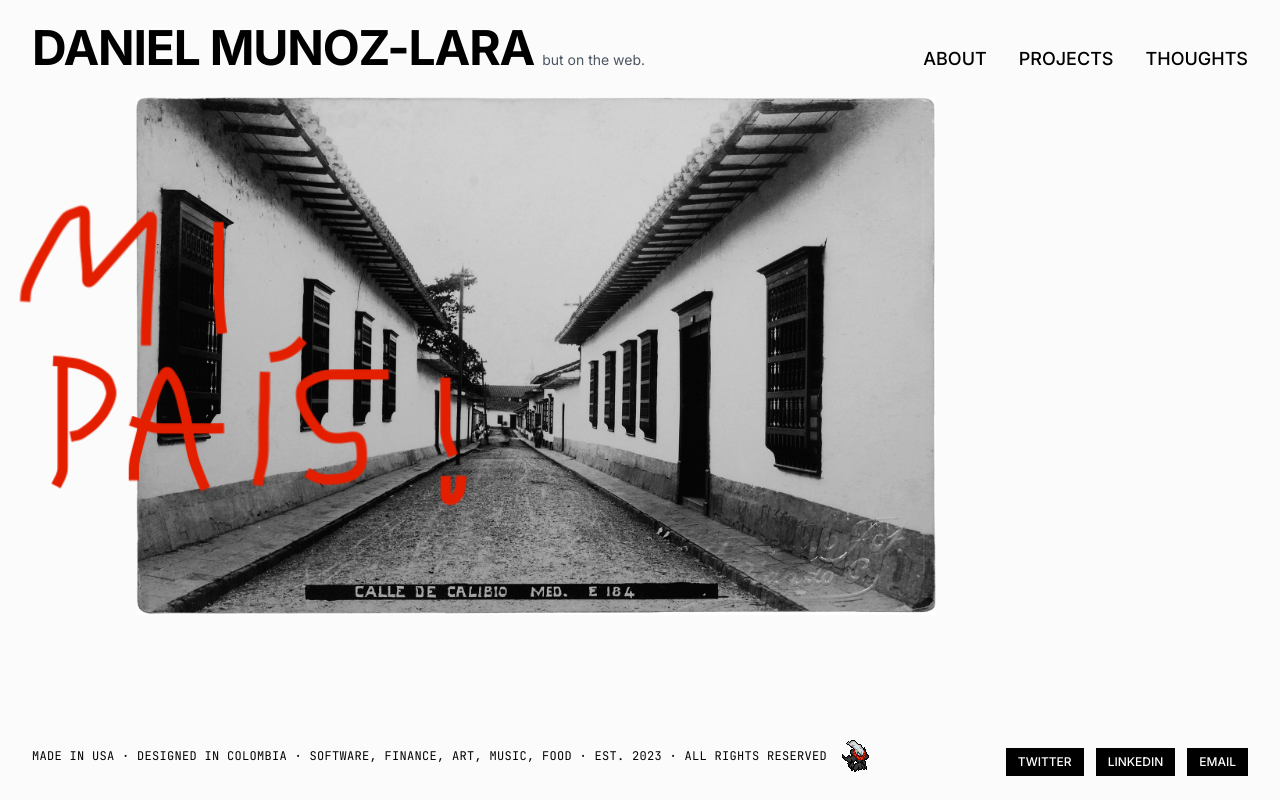
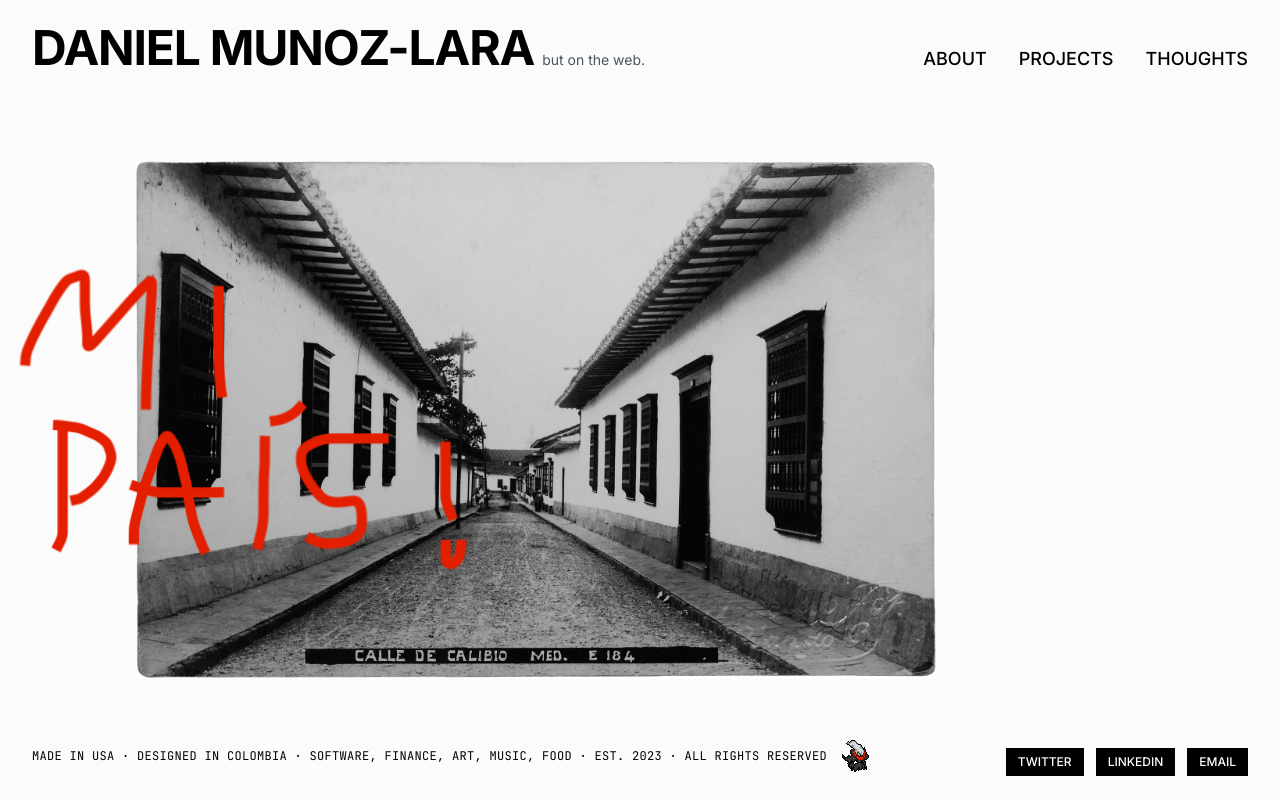
Before and after one commit to danielmnuoz/meonweb, a Next.js app: page / in a window 1280 px wide. Built offline with nearby package versions, Linux system fonts and the light colour scheme.

Commit message:
ironing out scroll on home page

```diff
--- a/app/page.tsx
+++ b/app/page.tsx
@@ -4,11 +4,11 @@ import Image from "next/image";
 
 export default function Home() {
   return (
-    <div className="min-h-screen flex flex-col">
+    <div className="h-screen overflow-hidden flex flex-col">
       <Header />
 
-      {/* Main content area */}
-      <main className="flex-1 flex items-center justify-center px-4 md:px-8 py-8 md:py-24">
+      {/* Main content area - padded for fixed header */}
+      <main className="flex-1 flex items-center justify-center px-4 md:px-8 pt-28 md:pt-32">
         <div className="relative max-w-[1200px] w-full">
           {/* Image container - slightly off-center on desktop */}
           <div className="relative ml-0 md:ml-24">
@@ -35,7 +35,7 @@ export default function Home() {
         </div>
       </main>
 
-      <Footer fixed />
+      <Footer />
     </div>
   );
 }
```
